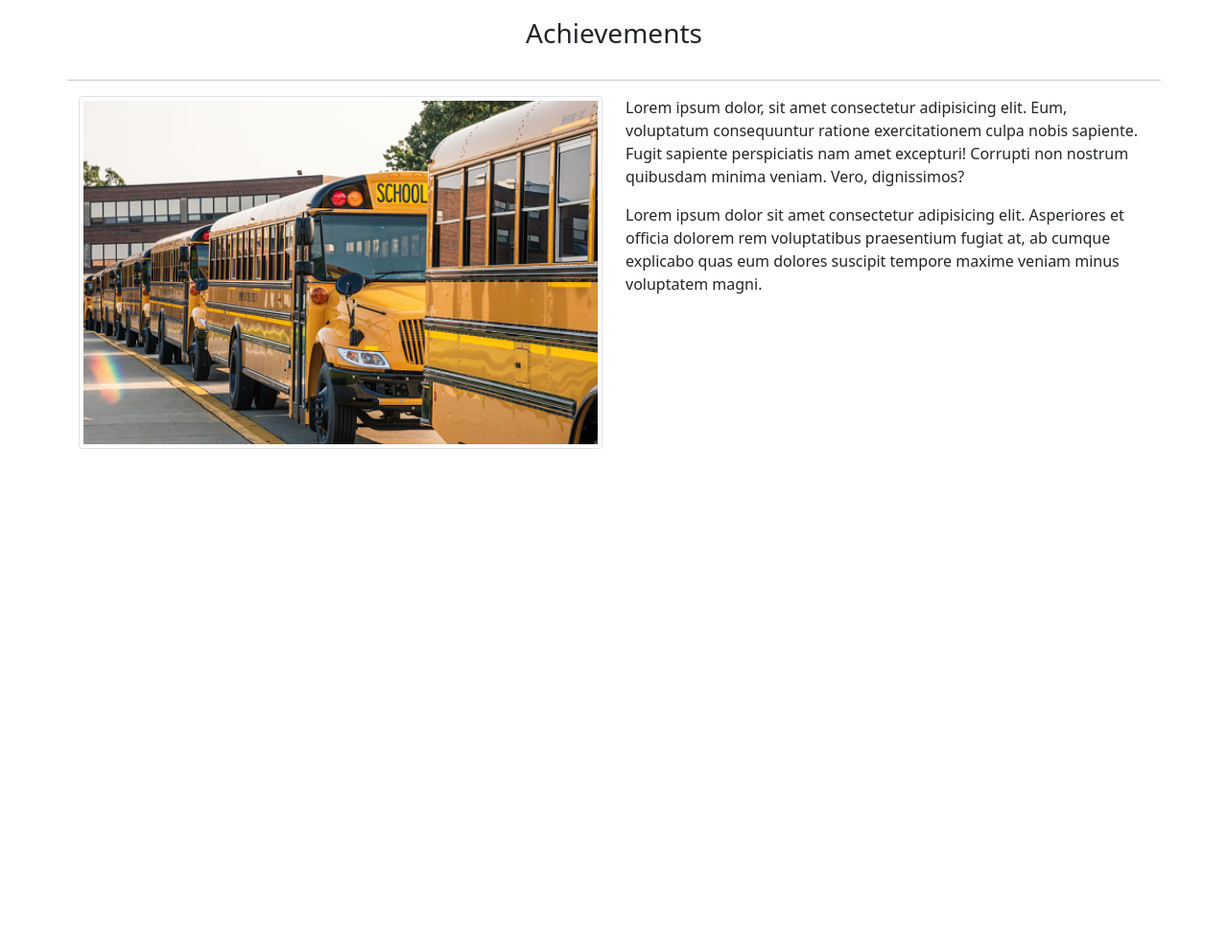
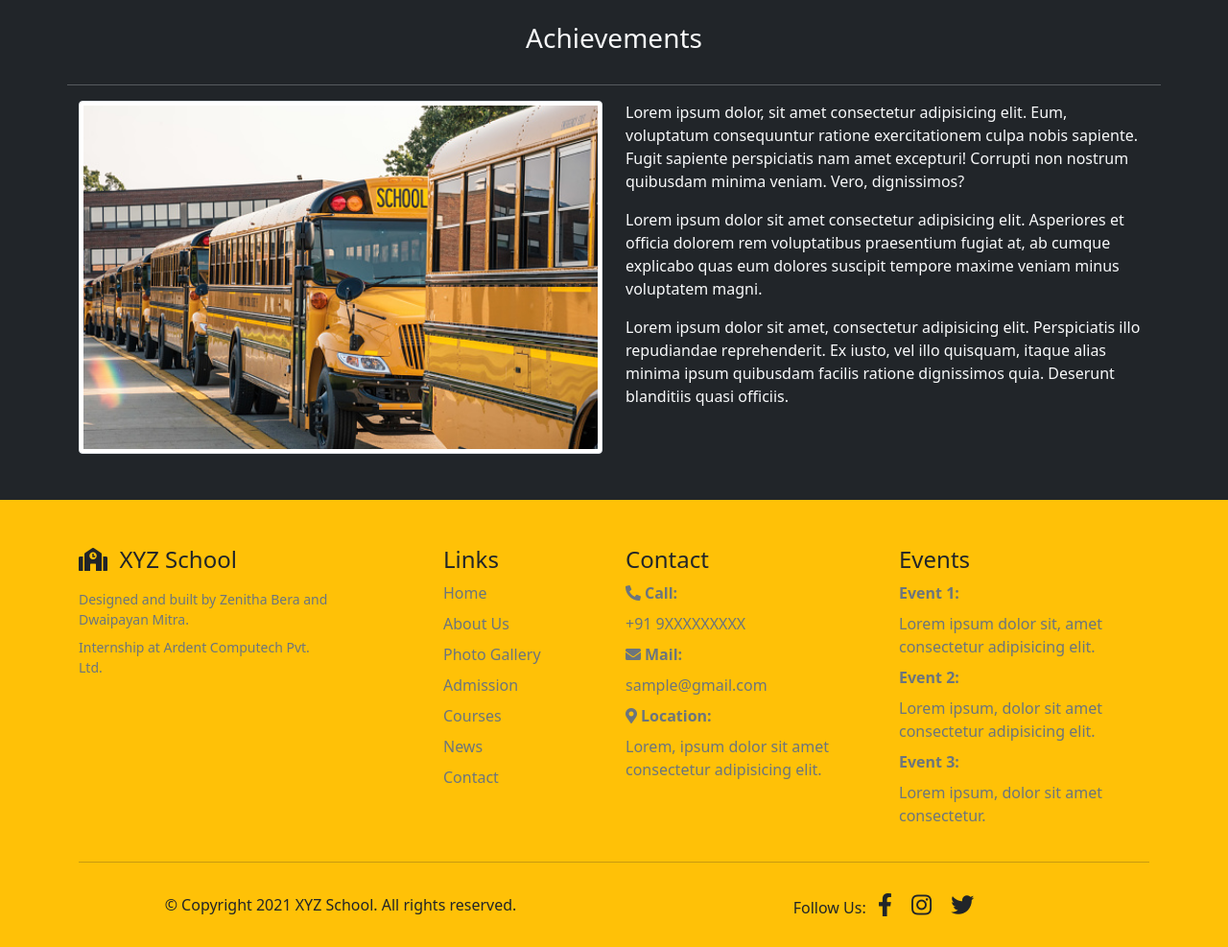
Before and after one commit to ZenithaBera/School-Management-Software, a PHP site: page /about.html in a window 1280 px wide. Shown: the part 585-1572 px from the top of the page at 96% size. Before the commit the page ends 1053 px from the top, so only its background shows below. Run offline with PHP 8.4, Linux system fonts and the light colour scheme; some libraries are stand-ins or nearby versions.

Commit message:
added footer in about.html

```diff
--- a/about.html
+++ b/about.html
@@ -20,8 +20,8 @@
     <title>About</title>
   </head>
   <body>
-    <div class="container-fluid p-0 m-0 about us">
-      <div class="row">
+    <div class="container-fluid p-0 m-0 bg-dark text-light about us">
+      <div class="row navhead">
         <div class="col-md-12 col-sm-12 p-4 text-center bg-dark nav1">
           <a href="" class="p-4">Home</a>
           <a
@@ -30,16 +30,54 @@
             class="p-4 active bg-warning text-dark"
             >About Us</a
           >
-
           <a href="" class="p-4">Announcements</a>
           <a href="" class="p-4">Admission</a>
           <a href="" class="p-4">Courses</a>
           <a href="" class="p-4">News</a>
           <a href="" class="p-4">Contact</a>
         </div>
+        <div class="col-md-12 col-sm-12 nav2">
+          <div class="dropdown">
+            <nav
+              class="
+                navbar navbar-expand-lg navbar-dark
+                bg-dark
+                justify-content-end
+              "
+              aria-label=""
+            >
+              <button
+                class="navbar-toggler bg-warning mb-1"
+                type="button"
+                data-bs-toggle="collapse"
+                data-bs-target="#navbarSupportedContent"
+                aria-controls="navbarSupportedContent"
+                aria-expanded="true"
+                aria-label="Toggle navigation"
+              >
+                <em class="fas fa-bars"></em>
+              </button>
+              <div class="collapse navbar-collapse">
+                <nav class="nav flex-column" aria-label="">
+                  <a
+                    class="nav-link active bg-warning text-dark"
+                    aria-current="page"
+                    href=""
+                  ></a>
+                  <a class="nav-link" href="">About Us</a>
+                  <a class="nav-link" href="">Photo Gallery</a>
+                  <a class="nav-link" href="">Admission</a>
+                  <a class="nav-link" href="">Courses</a>
+                  <a class="nav-link" href="">News</a>
+                  <a class="nav-link" href="">Contact</a>
+                </nav>
+              </div>
+            </nav>
           </div>
         </div>
-    <div class="container">
+      </div>
+      <!-- </div> -->
+      <div class="container bg-dark text-light">
         <div class="row">
           <h3 class="about us text-center p-4">About Us</h3>
           <hr />
@@ -59,12 +97,18 @@
               recusandae ab distinctio amet suscipit commodi repellat fugit
               excepturi? Autem architecto quisquam assumenda?
             </p>
+            <p>
+              Lorem ipsum dolor sit amet consectetur, adipisicing elit. Animi
+              omnis optio explicabo eveniet hic neque. Accusamus obcaecati quod
+              ab doloremque facere dignissimos, a aperiam aliquam laudantium non
+              debitis enim ratione.
+            </p>
           </div>
         </div>
       </div>
 
       <!--Achievements-->
-    <div class="container">
+      <div class="container bg-dark text-light">
         <div class="row">
           <h3 class="achieve text-center p-4">Achievements</h3>
           <hr />
@@ -77,18 +121,175 @@
           <div class="col-md-6 col-sm-12">
             <p>
               Lorem ipsum dolor, sit amet consectetur adipisicing elit. Eum,
-            voluptatum consequuntur ratione exercitationem culpa nobis sapiente.
-            Fugit sapiente perspiciatis nam amet excepturi! Corrupti non nostrum
-            quibusdam minima veniam. Vero, dignissimos?
+              voluptatum consequuntur ratione exercitationem culpa nobis
+              sapiente. Fugit sapiente perspiciatis nam amet excepturi! Corrupti
+              non nostrum quibusdam minima veniam. Vero, dignissimos?
             </p>
             <p>
-            Lorem ipsum dolor sit amet consectetur adipisicing elit. Asperiores
-            et officia dolorem rem voluptatibus praesentium fugiat at, ab cumque
-            explicabo quas eum dolores suscipit tempore maxime veniam minus
-            voluptatem magni.
+              Lorem ipsum dolor sit amet consectetur adipisicing elit.
+              Asperiores et officia dolorem rem voluptatibus praesentium fugiat
+              at, ab cumque explicabo quas eum dolores suscipit tempore maxime
+              veniam minus voluptatem magni.
+            </p>
+            <p>
+              Lorem ipsum dolor sit amet, consectetur adipisicing elit.
+              Perspiciatis illo repudiandae reprehenderit. Ex iusto, vel illo
+              quisquam, itaque alias minima ipsum quibusdam facilis ratione
+              dignissimos quia. Deserunt blanditiis quasi officiis.
             </p>
           </div>
         </div>
+      </div>
+      <footer class="bd-footer pb-4 pt-5 mt-5 bg-warning">
+        <div class="container">
+          <div class="row">
+            <div class="col-sm-6 col-md-3 mb-1">
+              <a
+                class="
+                  d-inline-flex
+                  align-items-center
+                  mb-2
+                  link-dark
+                  text-decoration-none
+                "
+                href="/"
+                aria-label="Bootstrap"
+              >
+                <em class="h4 fas fa-school"></em>&nbsp;&nbsp;&nbsp;
+                <b class="h4">XYZ School</b>
+              </a>
+              <ul class="list-unstyled small text-muted">
+                <li class="mb-2">
+                  Designed and built by Zenitha Bera and Dwaipayan Mitra.
+                </li>
+                <li class="mb-2">Internship at Ardent Computech Pvt. Ltd.</li>
+              </ul>
+            </div>
+            <div class="col-sm-6 col-md-2 offset-md-1 mb-1">
+              <h4 class="text-dark">Links</h4>
+              <ul class="list-unstyled">
+                <li class="mb-2">
+                  <a href="#" class="text-decoration-none text-secondary"
+                    >Home</a
+                  >
+                </li>
+                <li class="mb-2">
+                  <a href="" class="text-decoration-none text-secondary"
+                    >About Us</a
+                  >
+                </li>
+                <li class="mb-2">
+                  <a href="" class="text-decoration-none text-secondary"
+                    >Photo Gallery</a
+                  >
+                </li>
+                <li class="mb-2">
+                  <a href="" class="text-decoration-none text-secondary"
+                    >Admission</a
+                  >
+                </li>
+                <li class="mb-2">
+                  <a href="" class="text-decoration-none text-secondary"
+                    >Courses</a
+                  >
+                </li>
+                <li class="mb-2">
+                  <a href="" class="text-decoration-none text-secondary"
+                    >News</a
+                  >
+                </li>
+                <li class="mb-2">
+                  <a href="" class="text-decoration-none text-secondary"
+                    >Contact</a
+                  >
+                </li>
+              </ul>
+            </div>
+            <div class="col-sm-6 col-md-3 mb-1">
+              <h4 class="text-dark">Contact</h4>
+              <ul class="list-unstyled">
+                <li class="mb-2">
+                  <em class="text-secondary fas fa-phone-alt">&nbsp;</em
+                  ><span class="text-secondary fw-bold">Call:</span>
+                </li>
+                <li class="mb-2">
+                  <a href="" class="text-decoration-none text-secondary"
+                    >+91 9XXXXXXXXX</a
+                  >
+                </li>
+                <li class="mb-2">
+                  <em class="text-secondary fas fa-envelope">&nbsp;</em
+                  ><span class="text-secondary fw-bold">Mail:</span>
+                </li>
+                <li class="mb-2">
+                  <a href="" class="text-decoration-none text-secondary"
+                    >sample@gmail.com</a
+                  >
+                </li>
+                <li class="mb-2">
+                  <em class="text-secondary fas fa-map-marker-alt">&nbsp;</em
+                  ><span class="text-secondary fw-bold">Location:</span>
+                </li>
+                <li class="mb-2">
+                  <a href="" class="text-decoration-none text-secondary"
+                    >Lorem, ipsum dolor sit amet consectetur adipisicing
+                    elit.</a
+                  >
+                </li>
+              </ul>
+            </div>
+            <div class="col-sm-6 col-md-3 mb-1">
+              <h4 class="text-dark">Events</h4>
+              <ul class="list-unstyled">
+                <li class="mb-2">
+                  <span class="text-secondary"><b>Event 1:</b></span>
+                </li>
+                <li class="mb-2">
+                  <a href="" class="text-decoration-none text-secondary"
+                    >Lorem ipsum dolor sit, amet consectetur adipisicing
+                    elit.</a
+                  >
+                </li>
+                <li class="mb-2">
+                  <span class="text-secondary"><b>Event 2:</b></span>
+                </li>
+                <li class="mb-2">
+                  <a href="" class="text-decoration-none text-secondary"
+                    >Lorem ipsum, dolor sit amet consectetur adipisicing
+                    elit.</a
+                  >
+                </li>
+                <li class="mb-2">
+                  <span class="text-secondary"><b>Event 3:</b></span>
+                </li>
+                <li class="mb-2">
+                  <a href="" class="text-decoration-none text-secondary"
+                    >Lorem ipsum, dolor sit amet consectetur.</a
+                  >
+                </li>
+              </ul>
+            </div>
+          </div>
+          <hr class="bg-dark" />
+          <div class="row media">
+            <div class="col-md-6 pt-3 col-sm-12 text-center text-dark">
+              &copy; Copyright 2021 XYZ School. All rights reserved.
+            </div>
+            <div class="col-md-6 pt-3 col-sm-12 text-center text-dark">
+              Follow Us:
+              <a href="#"
+                ><em class="text-dark bg-warning px-2 h4 fab fa-facebook-f"></em
+              ></a>
+              <a href="#"
+                ><em class="text-dark bg-warning px-2 h4 fab fa-instagram"></em
+              ></a>
+              <a href="#"
+                ><em class="text-dark bg-warning px-2 h4 fab fa-twitter"></em
+              ></a>
+            </div>
+          </div>
+        </div>
+      </footer>
     </div>
   </body>
   <script
```
Also changed, not shown: about-us.css (+52 -0 lines). Lines whose indentation alone changed are shown as unchanged.
